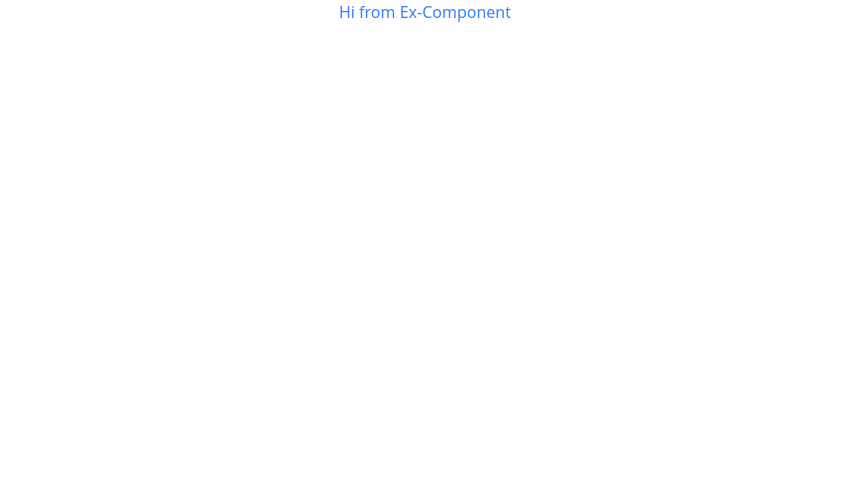
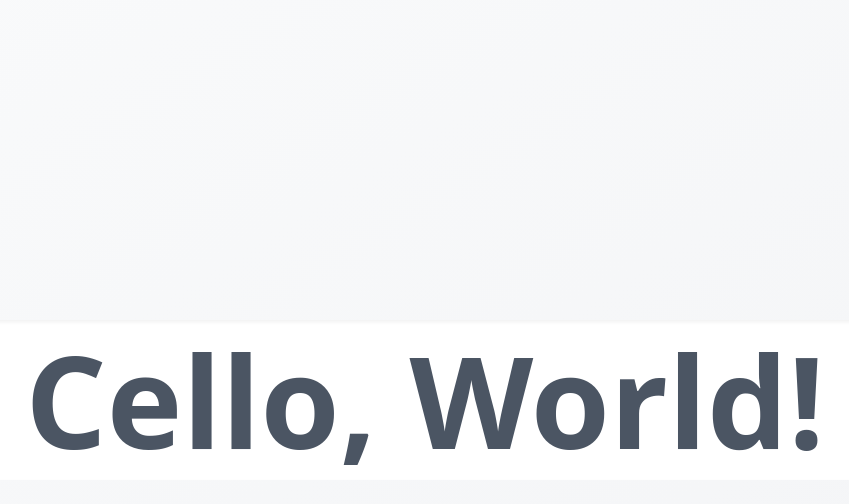
Before and after one commit to alfieqashwa/me, a Next.js app: page / in a window 1280 px wide. Shown: the top 504 px of the page, without its empty margins (215-1064 px from the left). Built offline with nearby package versions, Linux system fonts and the light colour scheme.

Commit message:
modified

```diff
--- /dev/null
+++ b/components/ExampleComponent.tsx
@@ -0,0 +1,13 @@
+import { FC, ReactElement } from 'react'
+
+const ExampleComponent: FC<{ title: string }> = ({ title }): ReactElement => {
+  return (
+    <div className='px-12 py-4 transition-shadow duration-1000 ease-in-out bg-white rounded-lg shadow-inner cursor-pointer hover:shadow-2xl'>
+      <h1 className='text-3xl font-bold text-gray-600 sm:text-5xl md:text-7xl lg:text-9xl'>
+        {title}
+      </h1>
+    </div>
+  )
+}
+
+export { ExampleComponent }
--- a/components/ex-component.tsx
+++ /dev/null
@@ -1,11 +0,0 @@
-import React from 'react'
-
-const ExComponent = () => {
-  return (
-    <div className='text-center'>
-      <h1 className='text-blue-500'>Hi from Ex-Component</h1>
-    </div>
-  )
-}
-
-export default ExComponent
--- a/package.json
+++ b/package.json
@@ -2,6 +2,10 @@
   "name": "next-ts-tw",
   "version": "0.1.0",
   "private": true,
+  "author": {
+    "name": "Alfie Qashwa",
+    "url": "https://github.com/alfieqashwa"
+  },
   "scripts": {
     "dev": "next dev",
     "build": "next build",
--- a/pages/index.tsx
+++ b/pages/index.tsx
@@ -1,20 +1,22 @@
+import { Fragment, ReactElement } from 'react'
 import type { NextPage } from 'next'
 import Head from 'next/head'
-import ExComponent from 'components/ex-component'
 
-const Home: NextPage = () => {
+import { ExampleComponent } from 'components/ExampleComponent'
+
+const Home: NextPage = (): ReactElement => {
   return (
-    <div>
+    <Fragment>
       <Head>
         <title>Create Next App</title>
         <meta name='description' content='Generated by create next app' />
         <link rel='icon' href='/favicon.ico' />
       </Head>
 
-      <main>
-        <ExComponent />
+      <main className='grid w-full max-w-full min-h-screen mx-auto bg-gradient-to-br from-gray-50 to-gray-100 place-items-center'>
+        <ExampleComponent title='Cello, World!' />
       </main>
-    </div>
+    </Fragment>
   )
 }
 
```
